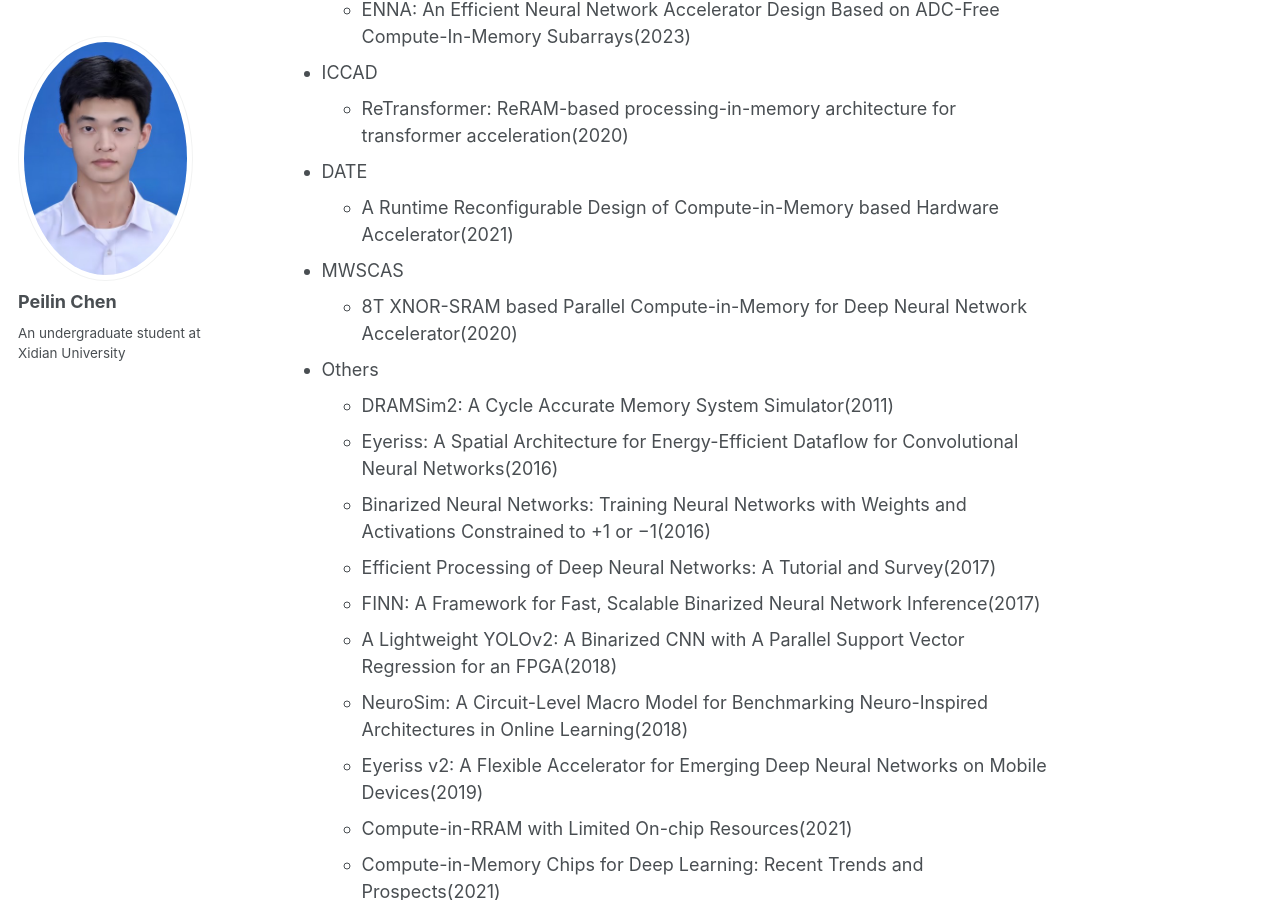
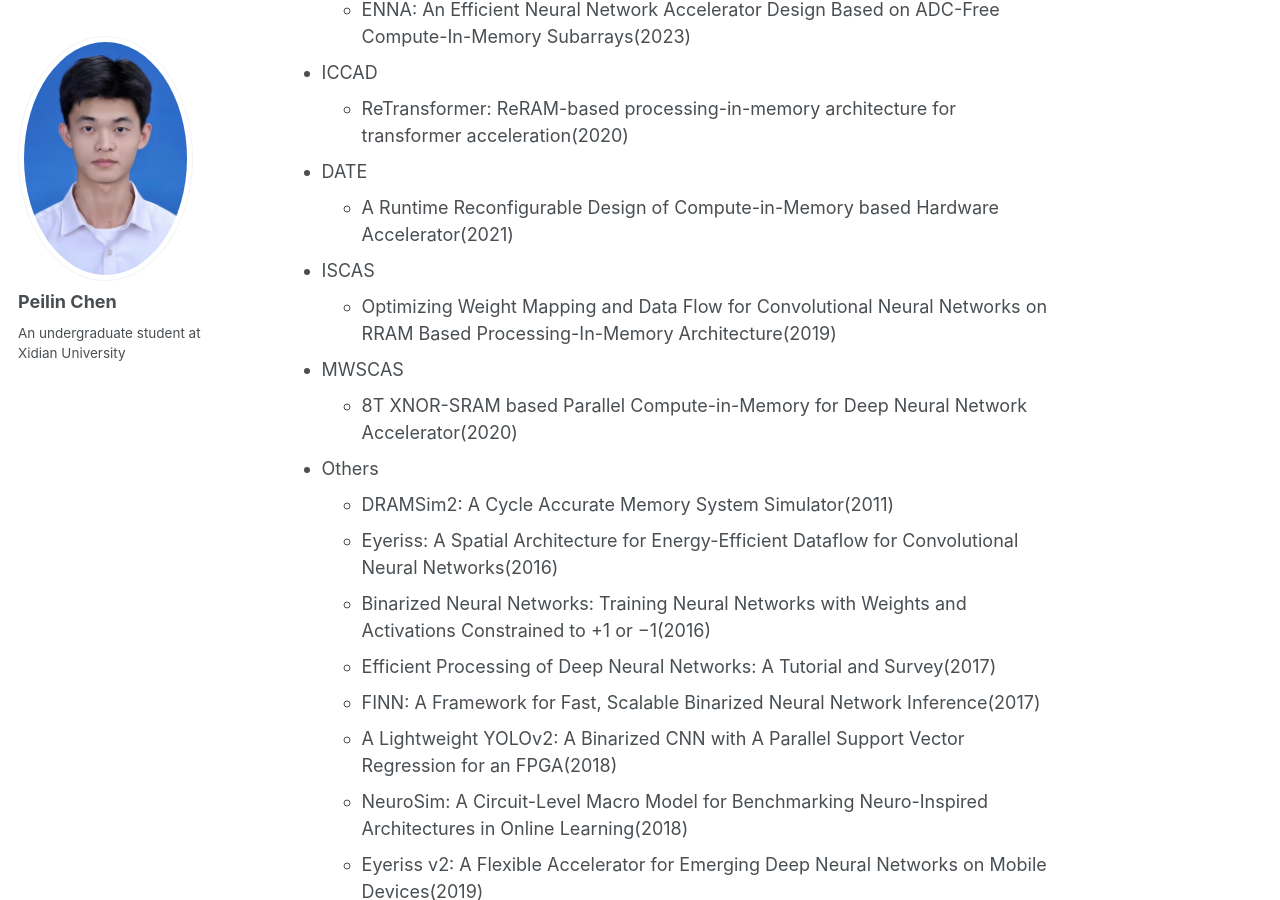
Before and after one commit to peilin-chen/peilin-chen.github.io, a Jekyll site: the page built from _pages/reading list.md, in a window 1280 px wide and 900 px high, scrolled down 1994 px. Built offline with Jekyll 4.4.1, drawn with Linux system fonts in a browser that asks for light colours.

Commit message:
Update reading list.md

```diff
--- a/_pages/reading list.md
+++ b/_pages/reading list.md
@@ -41,6 +41,8 @@ author_profile: true
   - ReTransformer: ReRAM-based processing-in-memory architecture for transformer acceleration(2020)
 * DATE
   - A Runtime Reconfigurable Design of Compute-in-Memory based Hardware Accelerator(2021)
+* ISCAS
+  - Optimizing Weight Mapping and Data Flow for Convolutional Neural Networks on RRAM Based Processing-In-Memory Architecture(2019)
 * MWSCAS
   - 8T XNOR-SRAM based Parallel Compute-in-Memory for Deep Neural Network Accelerator(2020)
 * Others
```
